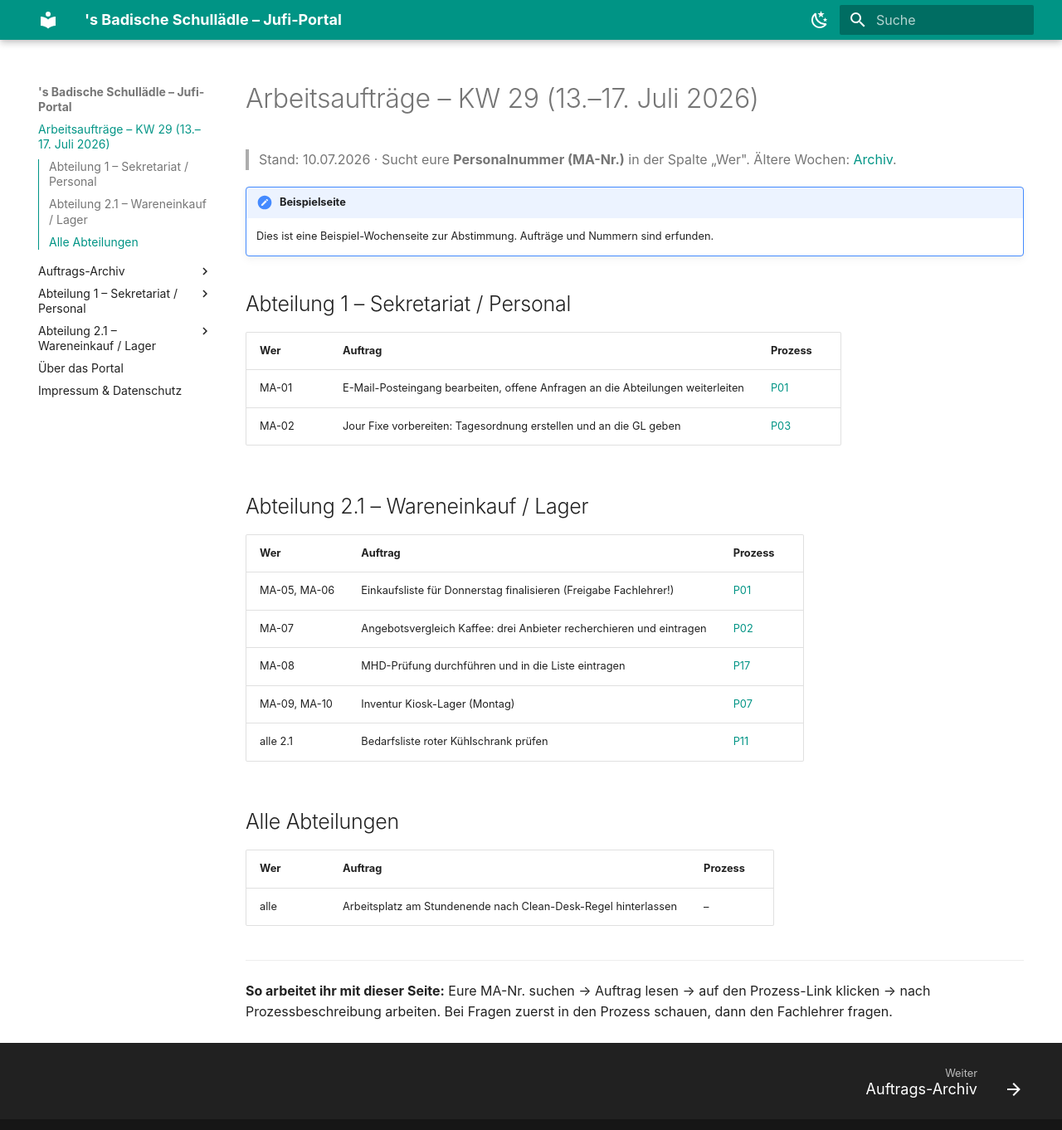
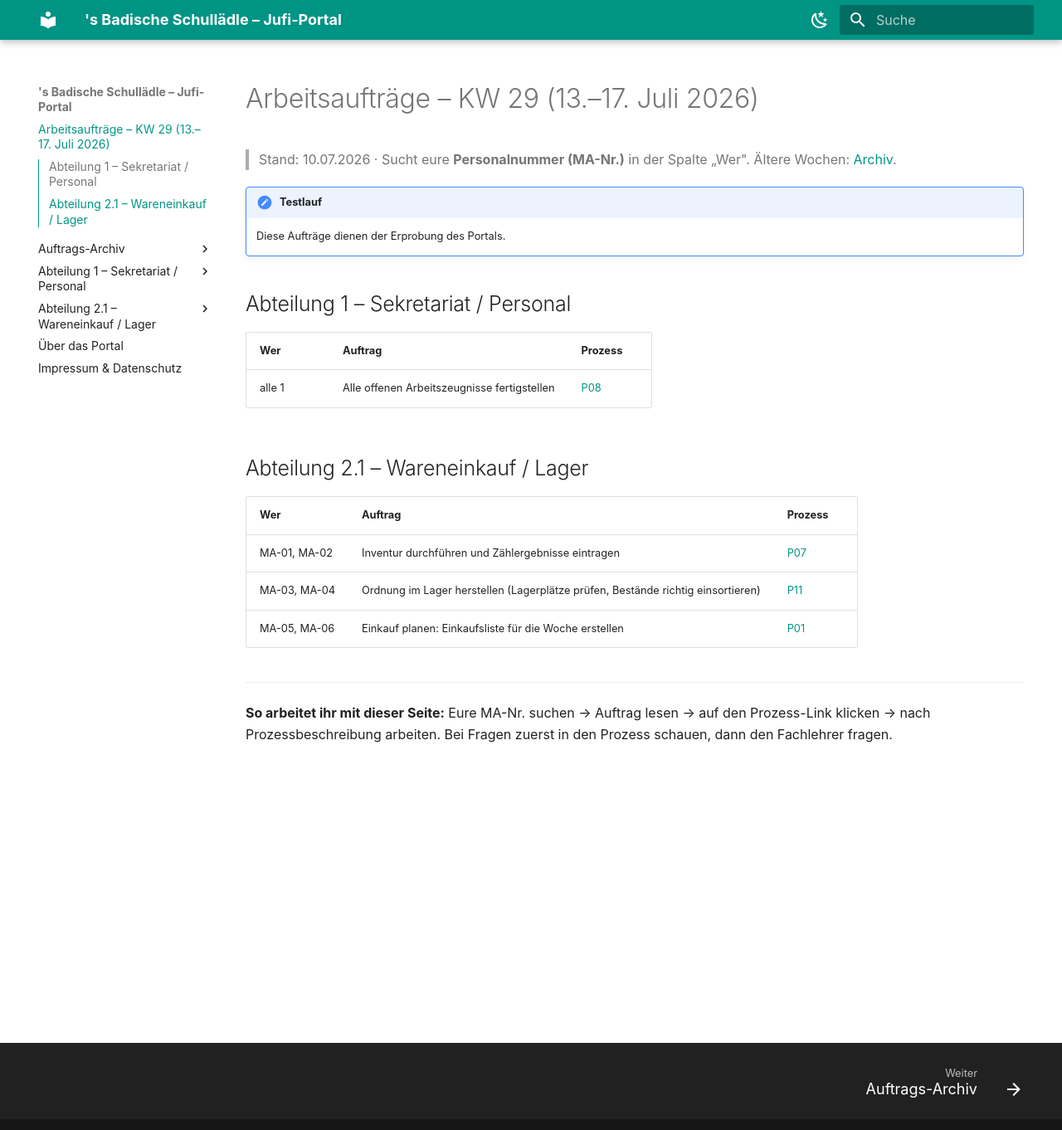
Before and after one commit to ocin-ai/jufi-portal, an MkDocs documentation site: the page built from docs/index.md, in a window 1280 px wide and 1373 px high. Shown: the top 1362 px of the window at 83% size. Built offline with MkDocs 1.6.1 and Material for MkDocs 9.7.7, drawn with Linux system fonts in a browser that asks for light colours.

Commit message:
Wochenaufträge KW 29 (Testlauf)

```diff
--- a/docs/index.md
+++ b/docs/index.md
@@ -2,31 +2,22 @@
 
 > Stand: 10.07.2026 · Sucht eure **Personalnummer (MA-Nr.)** in der Spalte „Wer". Ältere Wochen: [Archiv](archiv/index.md).
 
-!!! note "Beispielseite"
-    Dies ist eine Beispiel-Wochenseite zur Abstimmung. Aufträge und Nummern sind erfunden.
+!!! note "Testlauf"
+    Diese Aufträge dienen der Erprobung des Portals.
 
 ## Abteilung 1 – Sekretariat / Personal
 
 | Wer | Auftrag | Prozess |
 | --- | --- | --- |
-| MA-01 | E-Mail-Posteingang bearbeiten, offene Anfragen an die Abteilungen weiterleiten | [P01](abteilung-1/P01_E-Mail-Posteingang.md) |
-| MA-02 | Jour Fixe vorbereiten: Tagesordnung erstellen und an die GL geben | [P03](abteilung-1/P03_Jour-Fixe.md) |
+| alle 1 | Alle offenen Arbeitszeugnisse fertigstellen | [P08](abteilung-1/P08_Arbeitszeugnis.md) |
 
 ## Abteilung 2.1 – Wareneinkauf / Lager
 
 | Wer | Auftrag | Prozess |
 | --- | --- | --- |
-| MA-05, MA-06 | Einkaufsliste für Donnerstag finalisieren (Freigabe Fachlehrer!) | [P01](abteilung-2-1/P01_Einkaufsliste-erstellen.md) |
-| MA-07 | Angebotsvergleich Kaffee: drei Anbieter recherchieren und eintragen | [P02](abteilung-2-1/P02_Angebotsrecherche-Angebotsvergleich.md) |
-| MA-08 | MHD-Prüfung durchführen und in die Liste eintragen | [P17](abteilung-2-1/P17_Pruefung-Haltbarkeit.md) |
-| MA-09, MA-10 | Inventur Kiosk-Lager (Montag) | [P07](abteilung-2-1/P07_Inventur.md) |
-| alle 2.1 | Bedarfsliste roter Kühlschrank prüfen | [P11](abteilung-2-1/P11_Lagerverwaltung-Bedarfsliste.md) |
-
-## Alle Abteilungen
-
-| Wer | Auftrag | Prozess |
-| --- | --- | --- |
-| alle | Arbeitsplatz am Stundenende nach Clean-Desk-Regel hinterlassen | – |
+| MA-01, MA-02 | Inventur durchführen und Zählergebnisse eintragen | [P07](abteilung-2-1/P07_Inventur.md) |
+| MA-03, MA-04 | Ordnung im Lager herstellen (Lagerplätze prüfen, Bestände richtig einsortieren) | [P11](abteilung-2-1/P11_Lagerverwaltung-Bedarfsliste.md) |
+| MA-05, MA-06 | Einkauf planen: Einkaufsliste für die Woche erstellen | [P01](abteilung-2-1/P01_Einkaufsliste-erstellen.md) |
 
 ---
 
```
Also changed, not shown: docs/archiv/2026-kw29-beispiel.md (added, +27 -0 lines).
